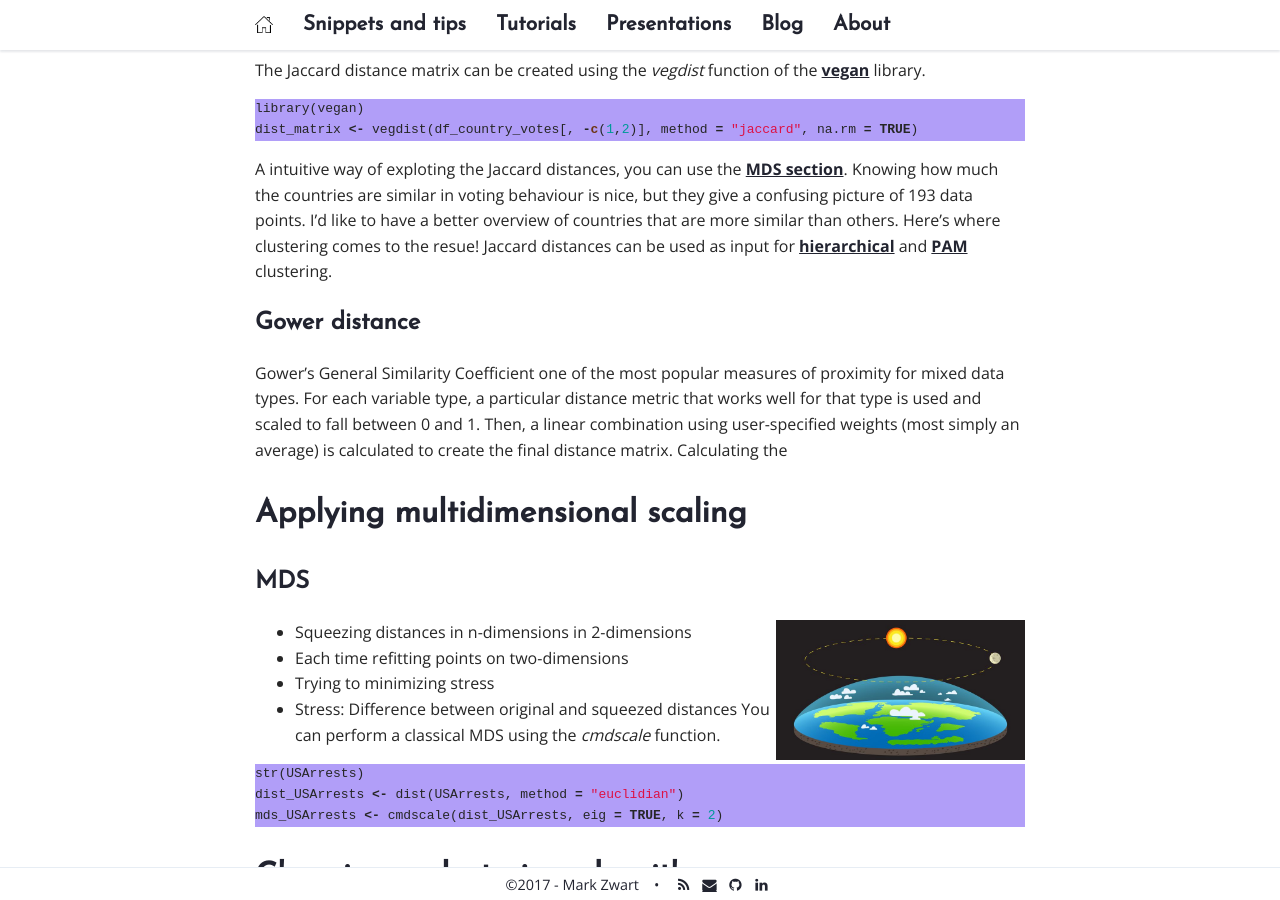
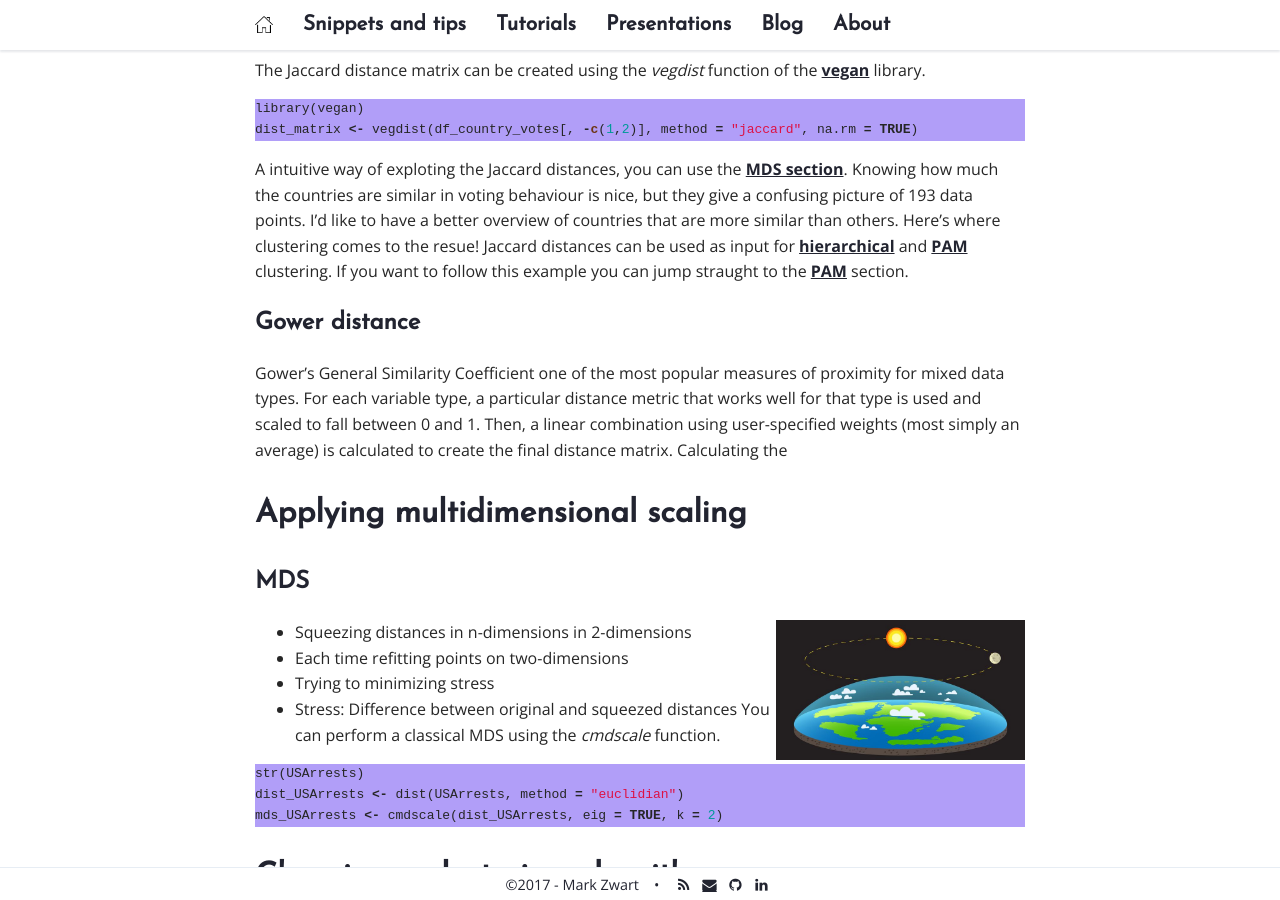
Before and after one commit to mark-me/mark-me.github.io, a Jekyll site: the page built from _pages/tutorials/clustering-mds/clustering-mds.md, in a window 1280 px wide and 900 px high, scrolled down 2774 px. Built offline with Jekyll 4.4.1, drawn with Linux system fonts in a browser that asks for light colours; nearby versions of some CDN libraries; comment, search, counter and statistics services are not loaded.

Commit message:
Update clustering-mds.md

````diff
--- a/_pages/tutorials/clustering-mds/clustering-mds.md
+++ b/_pages/tutorials/clustering-mds/clustering-mds.md
@@ -70,7 +70,7 @@
 library(vegan)
 dist_matrix <- vegdist(df_country_votes[, -c(1,2)], method = "jaccard", na.rm = TRUE)
 ```
-A intuitive way of exploting the Jaccard distances, you can use the [MDS section](/clustering-mds/#mds). Knowing how much the countries are similar in voting behaviour is nice, but they give a confusing picture of 193 data points. I'd like to have a better overview of countries that are more similar than others. Here's where clustering comes to the resue! Jaccard distances can be used as input for [hierarchical](/clustering-mds/#hierarchical-clustering) and [PAM](/clustering-mds/#pam-for-jaccard-distances) clustering.
+A intuitive way of exploting the Jaccard distances, you can use the [MDS section](/clustering-mds/#mds). Knowing how much the countries are similar in voting behaviour is nice, but they give a confusing picture of 193 data points. I'd like to have a better overview of countries that are more similar than others. Here's where clustering comes to the resue! Jaccard distances can be used as input for [hierarchical](/clustering-mds/#hierarchical-clustering) and [PAM](/clustering-mds/#pam-for-jaccard-distances) clustering. If you want to follow this example you can jump straught to the [PAM](/clustering-mds/#pam-for-jaccard-distances) section.
 
 ## Gower distance
 Gower's General Similarity Coefficient one of the most popular measures of proximity for mixed data types. For each variable type, a particular distance metric that works well for that type is used and scaled to fall between 0 and 1. Then, a linear combination using user-specified weights (most simply an average) is calculated to create the final distance matrix.
````
